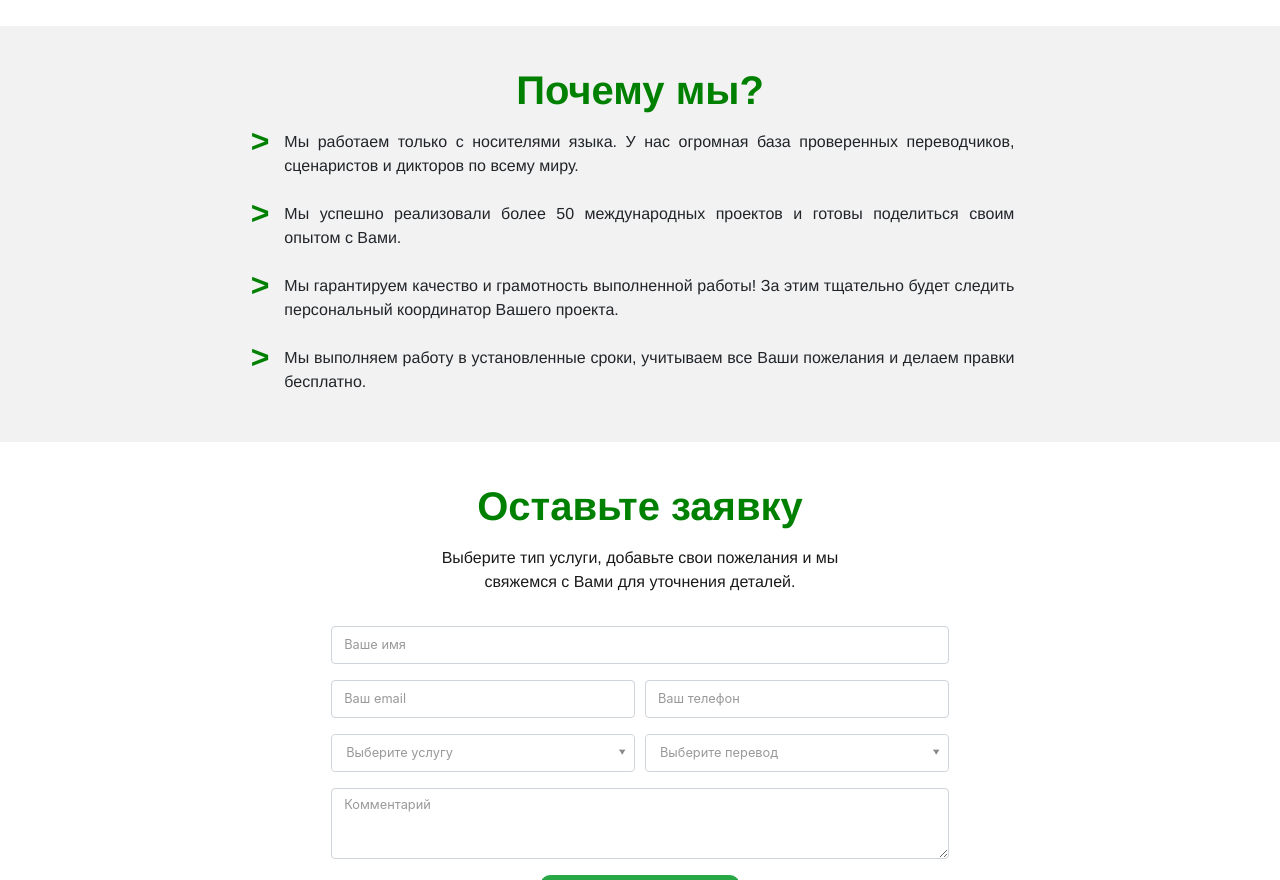
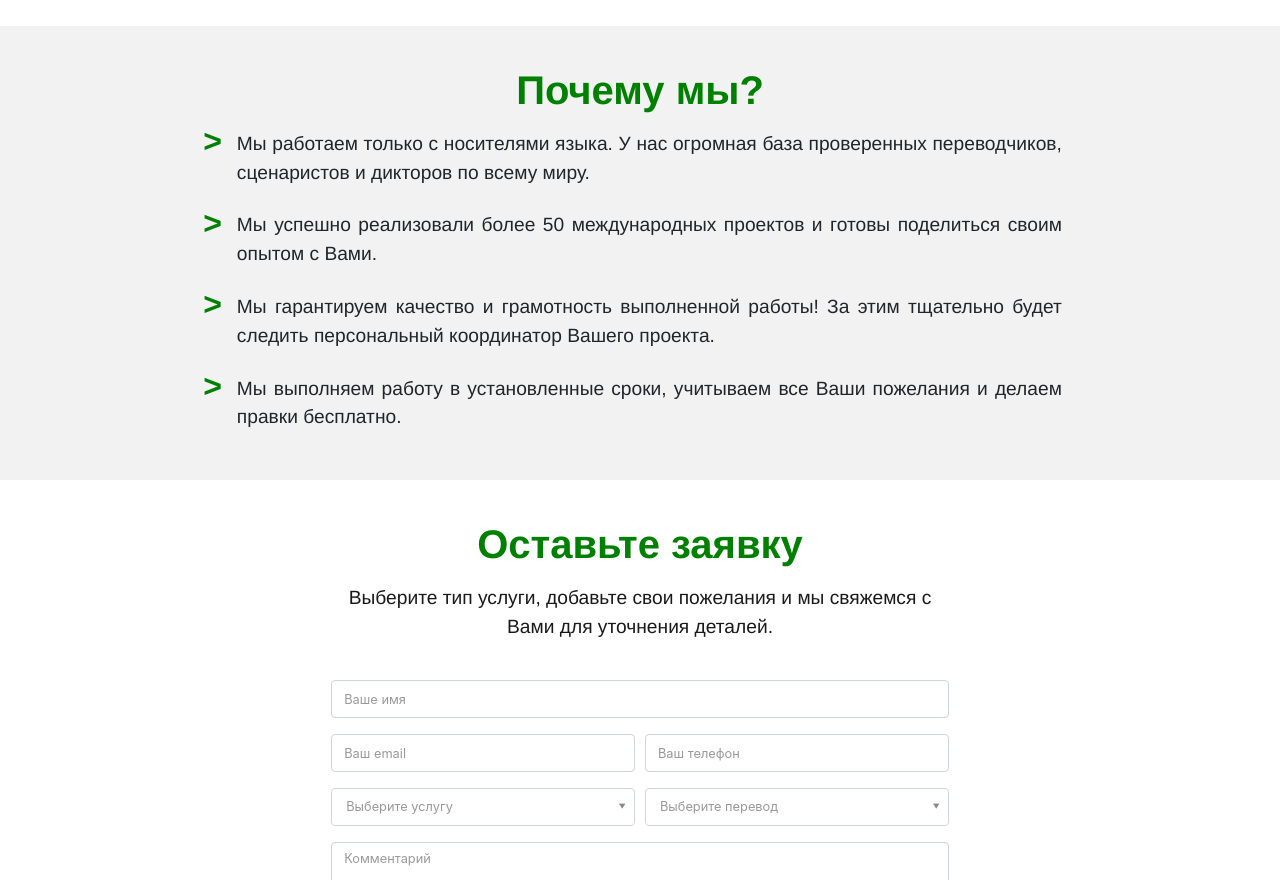
Before and after one commit to IvanNess/zzs-translate, a website: page index.html in a window 1280 px wide. Shown: the part 1600-2480 px from the top of the page. Drawn offline with nearby package versions, Linux system fonts and the light colour scheme.

```diff
--- a/index.html
+++ b/index.html
@@ -60,7 +60,7 @@
             <div class="row">
                 <h4 class="mx-auto text-center">
                     За более подробной информацией звоните по телефону или пишите
-                    <span style="white-space:nowrap;">на e-mail.</span>
+                    <span style="white-space:nowrap;">на email.</span>
                 </h4>
             </div>
             <div class="row cardrow mx-auto justify-content-around">
@@ -110,28 +110,28 @@
             <div class="row justify-content-around"><h1>Почему мы?</h1></div>
             <div class="row justify-content-center pb-2">
                 <p class="enumRef">&gt;</p>
-                <p class="col-8">
+                <p class="col-9">
                         Мы работаем только с носителями языка. У нас огромная база
                         проверенных переводчиков, сценаристов и дикторов по всему миру.
                 </p>
             </div>
             <div class="row justify-content-center pb-2">
                 <p class="enumRef">&gt;</p>
-                <p class="col-8">
+                <p class="col-9">
                         Мы успешно реализовали более 50 международных проектов и
                         готовы поделиться своим опытом с Вами.
                 </p>
             </div>
             <div class="row justify-content-center pb-2">
                 <p class="enumRef">&gt;</p>
-                <p class="col-8">
+                <p class="col-9">
                         Мы гарантируем качество и грамотность выполненной работы!
                         За этим тщательно будет следить персональный координатор Вашего проекта.
                 </p>
             </div>
             <div class="row justify-content-center pb-2">
                 <p class="enumRef">&gt;</p>
-                <p class="col-8">
+                <p class="col-9">
                         Мы выполняем работу в установленные сроки,
                         учитываем все Ваши пожелания и делаем правки бесплатно.
                 </p>
@@ -141,7 +141,7 @@
     <div class="formWrapper" id="form">
         <div class="container">
             <div class="row justify-content-around"><h1>Оставьте заявку</h1></div>
-            <div class="row col-lg-5 col-md-8 text-center mx-auto">
+            <div class="row col-lg-7 col-md-8 text-center mx-auto">
                 <p>Выберите тип услуги, добавьте свои пожелания
                     и мы свяжемся с Вами для уточнения деталей.
                 </p>
--- a/styles.scss
+++ b/styles.scss
@@ -1,6 +1,7 @@
 $mainColor: green;
 $textColor: rgba(0,0,0, 0.9);
 $textType: Helvetica, "one more Helvetica", Arial, sans-serif;
+$textHeight: 1.2em;
 $telHeight: 1.4em;
 $textUpperrHeight: 0.8em;
 $wrapperMargBottom: 2em;
@@ -134,7 +135,7 @@
     .card{
       P, h3{
         font-family: $textType;
-        font-size: 1.2em;
+        font-size: $textHeight;
         line-height: 1.2;
         padding: 0 1.2em;
       }
@@ -168,7 +169,7 @@
 .whyWrapper{
   background-color: $grayBGColor;
   p{
-    font-size: 1em;
+    font-size: $textHeight;
     text-align: justify;
     font-family: $textType;
   }
@@ -275,6 +276,9 @@
 }
 
 .formWrapper{
+  p{
+    font-size: $textHeight;
+  }
   margin-bottom: 5em;
   #customFile {
     display: none;
```
Also changed, not shown: styles.css, 1 other file.
